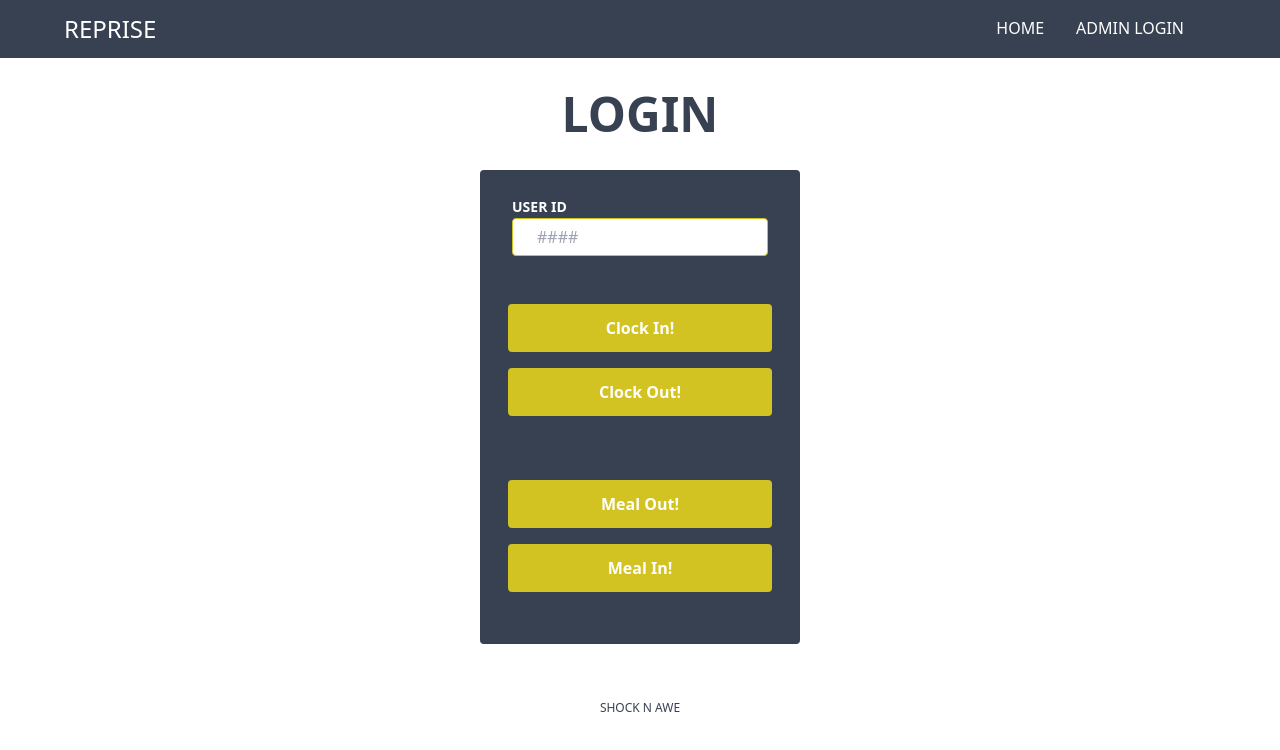
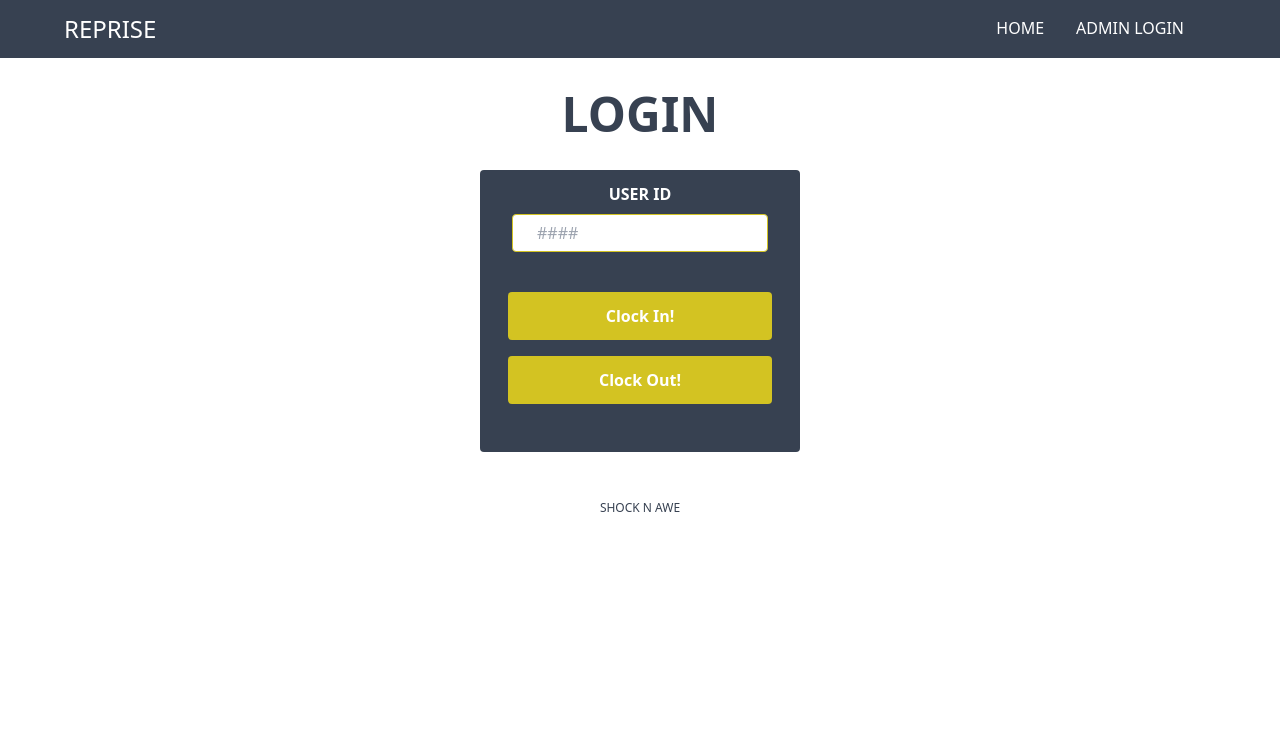
Before and after one commit to bethel-school-of-technology/team-shock-awe-frontend, an Angular app in the folder reprise/: page /login in a window 1280 px wide. Shown: the top 750 px of the page. Built offline with nearby package versions, Linux system fonts and the light colour scheme.

Commit message:
css edits

```diff
--- a/reprise/src/app/components/admin-login/admin-login.component.html
+++ b/reprise/src/app/components/admin-login/admin-login.component.html
@@ -4,7 +4,7 @@
 
 
   <div id="adminlogin-container" class="flex container mx-auto items-center justify-center">
-    <div class="w-full max-w-xs">
+    <div class="w-full max-w-sm">
       <form class="bg-gray-700 shadow-none rounded px-4 pt-6 pb-8 mb-4">
         <div class="mb-6">
           <label class="block text-white text-sm font-bold mb-2" for="firstName">
--- a/reprise/src/app/components/home/home.component.html
+++ b/reprise/src/app/components/home/home.component.html
@@ -13,7 +13,7 @@
 
 </html>
 <div id="department-container" class="flex container font-bold text-5xl text-gray-700 mx-auto p-8 items-center justify-center">
-  <div>DEPARTMENT</div>
+  <div>DEPARTMENTS</div>
 </div>
   <div id="department-container" class="flex container mx-auto items-center justify-center">
 
--- a/reprise/src/app/components/login/login.component.html
+++ b/reprise/src/app/components/login/login.component.html
@@ -10,9 +10,9 @@
   class="flex container mx-auto items-center justify-center"
 >
   <div class="w-full max-w-xs">
-    <form class="bg-gray-700 shadow-none rounded px-2 pt-6 pb-8 mb-4">
-      <div class="px-6 mb-10">
-        <label class="text-white text-sm font-bold mb-2" for="userID">
+    <form class="bg-gray-700 shadow-none rounded px-2 pt-2 pb-8 mb-2">
+      <div class="px-6 mb-8">
+        <label class="flex flexcontainer text-white text-md font-bold mb-2 pt-1 items-center justify-center" for="userID">
           USER ID
         </label>
         <input
@@ -27,13 +27,15 @@
         />
       </div>
       <!-- gave button id to try to create pop up -->
-      <div id="clockInButton" class="grid m-3 y-.5 mb-12">
+      <div id="clockInButton" class="grid m-3 y-.5 mb-2">
+
         <button
           class="bg-olive-400 hover:bg-opacity-80 text-white font-bold px-3 m-2 p-3 rounded focus:outline-none focus:shadow-outline"
           type="button" (click)="clockIn()"
         >
           Clock In!
         </button>
+
         <button
           class="bg-olive-400 hover:bg-opacity-80 text-white font-bold px-3 m-2 p-3 rounded focus:outline-none focus:shadow-outline"
           type="button" (click)="clockOut()"
@@ -41,7 +43,7 @@
           Clock Out!
         </button>
       </div>
-      <div class="grid m-3 y-.5">
+      <!-- <div class="grid m-3 y-.5">
         <button
           class="bg-olive-400 hover:bg-opacity-80 text-white font-bold px-3 m-2 p-3 rounded focus:outline-none focus:shadow-outline"
           type="button"
@@ -54,7 +56,7 @@
         >
           Meal In!
         </button>
-      </div>
+      </div> -->
     </form>
   </div>
 </div>
--- a/reprise/src/app/components/prod/prod.component.html
+++ b/reprise/src/app/components/prod/prod.component.html
@@ -10,9 +10,10 @@
 
 <div
   id="production-container"
-  class="flex container font-bold text-5xl text-gray-700 mx-auto p-8 items-center justify-center"
+  class="mb-4 mt-6"
 >
-  PRODUCTION DEPARTMENT
+  <h3 class="flex container font-bold text-5xl text-gray-700 mx-auto mb-0  items-center justify-center">PRODUCTION</h3>
+  <h5 class="flex container font-bold text-2xl text-gray-700 mx-auto items-center justify-center">DEPARTMENT</h5>
 </div>
 
 <div
@@ -20,10 +21,8 @@
   class="flex container mx-auto items-center justify-center"
 >
   <div class="w-full max-w-xs">
-    <form class="bg-gray-700 shadow-none rounded px-4 pt-6 pb-8 mb-4">
-      <div
-        *ngFor="let employee of listofemployees"
-      >
+    <form class="bg-gray-700 shadow-none rounded-full px-4 pt-6 pb-8 mb-4">
+      <div *ngFor="let employee of listofemployees">
         <div *ngIf="employee.department == 'production'">
           <a href="http://localhost:4200/login">
             <button
--- a/reprise/src/app/components/ship/ship.component.html
+++ b/reprise/src/app/components/ship/ship.component.html
@@ -11,9 +11,10 @@
 
 <div
   id="shipping-container"
-  class="flex container font-bold text-5xl text-gray-700 mx-auto p-8 items-center justify-center"
+  class="mb-4 mt-6"
 >
-  SHIPPING DEPARTMENT
+  <h3 class="flex container font-bold text-5xl text-gray-700 mx-auto mb-0  items-center justify-center">SHIPPING</h3>
+  <h5 class="flex container font-bold text-2xl text-gray-700 mx-auto items-center justify-center">DEPARTMENT</h5>
 </div>
 
 <div
@@ -21,7 +22,7 @@
   class="flex container mx-auto items-center justify-center"
 >
   <div class="w-full max-w-xs">
-    <form class="bg-gray-700 shadow-none rounded px-4 pt-6 pb-8 mb-4">
+    <form class="bg-gray-700 shadow-none rounded-full px-4 pt-6 pb-8 mb-4">
       <div
         *ngFor="let employee of listofemployees"
       >
```
